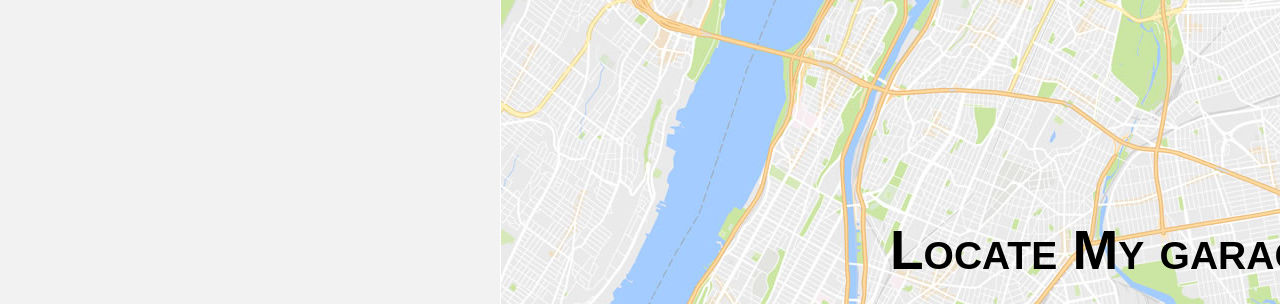
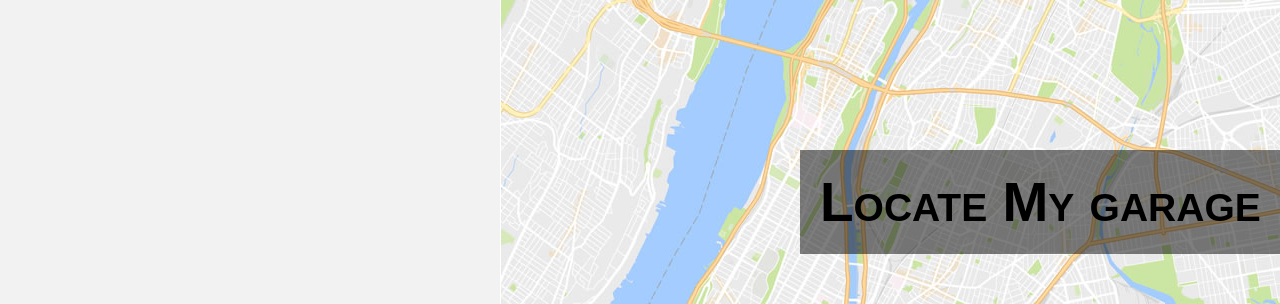
Before and after one commit to sangeethnavodya/Mechanical-Center, a React (Create React App) app: page /locateGarage in a window 1280 px wide. Shown: the top 304 px of the page. Built offline with nearby package versions, Linux system fonts and the light colour scheme.

Commit message:
add locate me

```diff
--- a/src/Components/CurrentLocationForm.js
+++ b/src/Components/CurrentLocationForm.js
@@ -62,12 +62,16 @@ function CurrentLocationForm() {
                 <h3 className='head'
                     style={{
                         display: "flex",
+                        height:"max-content",
                         alignItems: "center",
                         justifyContent: "center",
-                        color:"black",
-                        marginLeft:"13%",
-                        fontFamily:"sans-serif",
-                        fontSize:"55px"
+                        color: "black",
+                        marginLeft: "10%",
+                        marginTop:"5%",
+                        fontFamily: "sans-serif",
+                        fontSize: "55px",
+                        padding:"20px",
+                        backgroundColor: "rgba(0, 0, 0, 0.5)"
                     }}
                 >Locate Me</h3>
 
--- a/src/Components/Garage/locateGarage.js
+++ b/src/Components/Garage/locateGarage.js
@@ -62,12 +62,16 @@ function CurrentLocationForGarage() {
                 <h3 className='head'
                     style={{
                         display: "flex",
+                        height:"max-content",
                         alignItems: "center",
                         justifyContent: "center",
                         color: "black",
-                        marginLeft: "13%",
+                        marginLeft: "10%",
+                        marginTop:"5%",
                         fontFamily: "sans-serif",
-                        fontSize: "55px"
+                        fontSize: "55px",
+                        padding:"20px",
+                        backgroundColor: "rgba(0, 0, 0, 0.5)"
                     }}
                 >Locate My garage</h3>
 
--- a/src/Components/locateShop/CurrentLocationForShop.js
+++ b/src/Components/locateShop/CurrentLocationForShop.js
@@ -61,12 +61,16 @@ function CurrentLocationForShop() {
                 <h3 className='head'
                     style={{
                         display: "flex",
+                        height:"max-content",
                         alignItems: "center",
                         justifyContent: "center",
                         color: "black",
-                        marginLeft: "13%",
+                        marginLeft: "10%",
+                        marginTop:"5%",
                         fontFamily: "sans-serif",
-                        fontSize: "55px"
+                        fontSize: "55px",
+                        padding:"20px",
+                        backgroundColor: "rgba(0, 0, 0, 0.5)"
                     }}
                 >Locate Me</h3>
 
```
